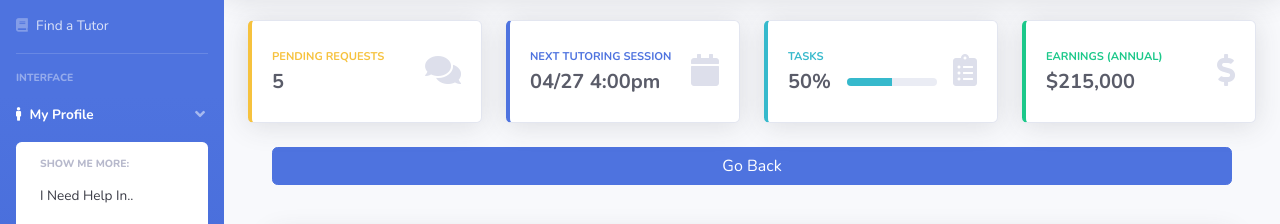
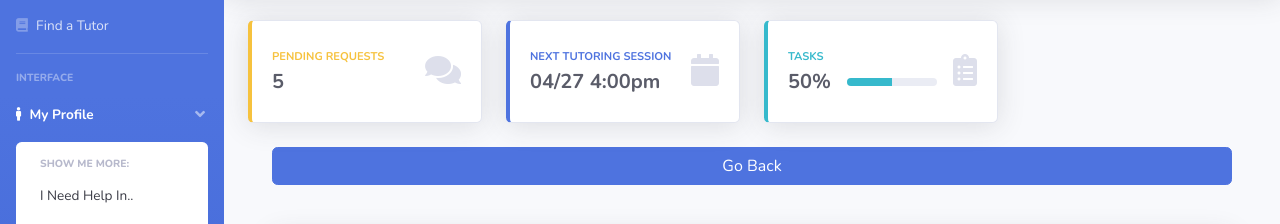
Before and after one commit to mlopezcruz2015/TutorRecruiter, a website with bundled scripts: page TutorResults.html in a window 1280 px wide. Shown: the part 74-298 px from the top of the page. Built offline with nearby package versions, Linux system fonts and the light colour scheme.

Commit message:
Removed Earnings Card from Tutor results.

```diff
--- a/TutorResults.html
+++ b/TutorResults.html
@@ -339,23 +339,6 @@
                 </div>
               </div>
             </div>
-
-            <!-- Earnings (Monthly) Card Example -->
-            <div class="col-xl-3 col-md-6 mb-4">
-              <div class="card border-left-success shadow h-100 py-2">
-                <div class="card-body">
-                  <div class="row no-gutters align-items-center">
-                    <div class="col mr-2">
-                      <div class="text-xs font-weight-bold text-success text-uppercase mb-1">Earnings (Annual)</div>
-                      <div class="h5 mb-0 font-weight-bold text-gray-800">$215,000</div>
-                    </div>
-                    <div class="col-auto">
-                      <i class="fas fa-dollar-sign fa-2x text-gray-300"></i>
-                    </div>
-                  </div>
-                </div>
-              </div>
-            </div>
           </div>
 
 
```
